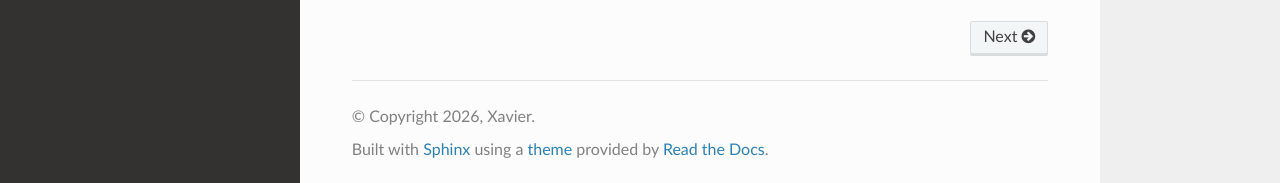
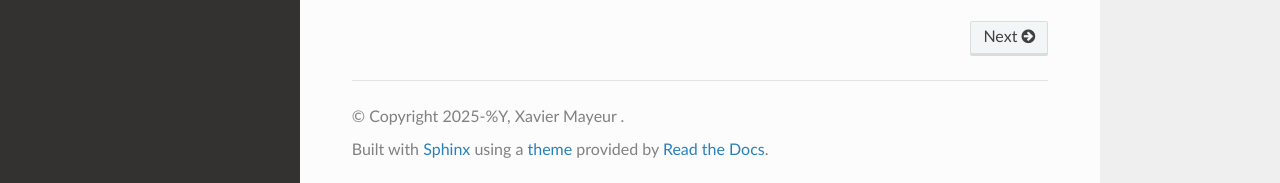
Before and after one commit to xmayeur/getSecrets, a Sphinx documentation site: the page built from docs/source/index.rst, in a window 1280 px wide and 900 px high, scrolled down 1136 px. Shown: the part 714-897 px from the top of the window. Built offline with Sphinx 7.4.7 and the Read the Docs theme 3.1.0, drawn with Linux system fonts in a browser that asks for light colours.

Commit message:
Updated README with license details and copyright information

```diff
--- a/docs/source/conf.py
+++ b/docs/source/conf.py
@@ -12,8 +12,8 @@ sys.path.insert(0, os.path.abspath('../../src'))
 # https://www.sphinx-doc.org/en/master/usage/configuration.html#project-information
 
 project = 'getSecrets'
-copyright = '2026, Xavier'
-author = 'Xavier'
+copyright = '2025-%Y, Xavier Mayeur '
+author = 'Xavier Mayeur'
 release = '1.5.23'
 version = '1.5.23'
 
--- a/docs/source/installation.rst
+++ b/docs/source/installation.rst
@@ -35,7 +35,7 @@ You can also install the package from source:
 
 .. code-block:: bash
 
-   git clone https://github.com/yourusername/getSecrets.git
+   git clone https://github.com/xmayeur/getSecrets.git
    cd getSecrets
    pip install -e .
 
```
